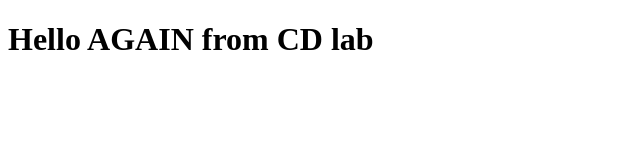
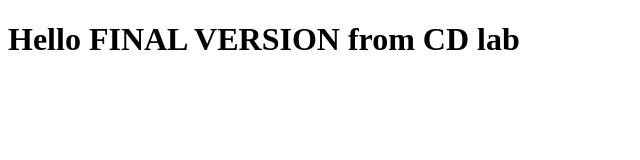
Before and after one commit to codyjuthan-source/lab11, a plain HTML site: page index.html in a window 1280 px wide. Shown: the whole page, without its empty margins (0-640 px from the left). Drawn offline with Linux system fonts and the light colour scheme.

Commit message:
edit both test

```diff
--- a/index.html
+++ b/index.html
@@ -6,6 +6,6 @@
     <title>CD Lab 11</title>
 </head>
 <body>
-    <h1>Hello AGAIN from CD lab</h1>
+    <h1>Hello FINAL VERSION from CD lab</h1>
 </body>
 </html>
```
Also changed, not shown: 1 other file.
